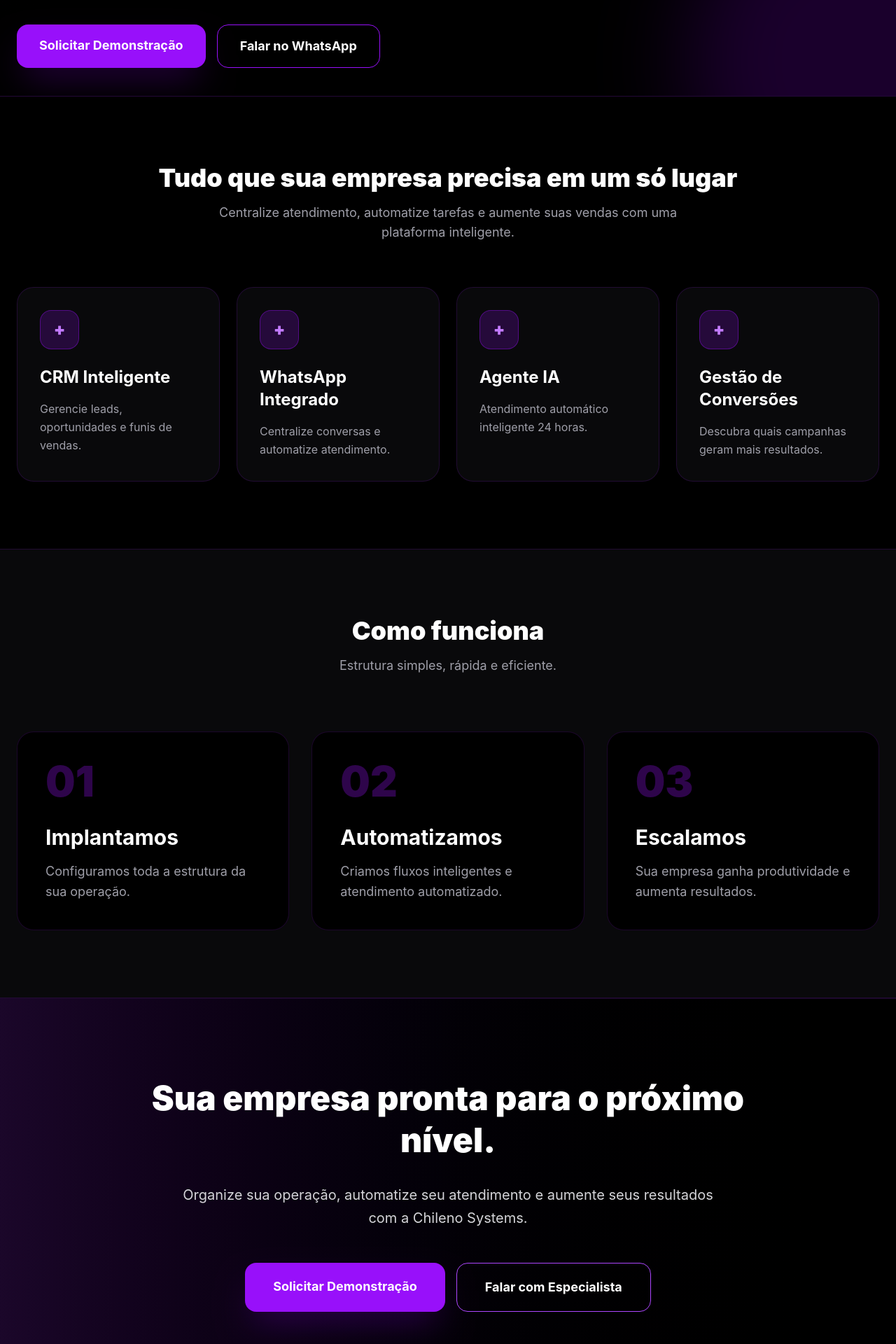
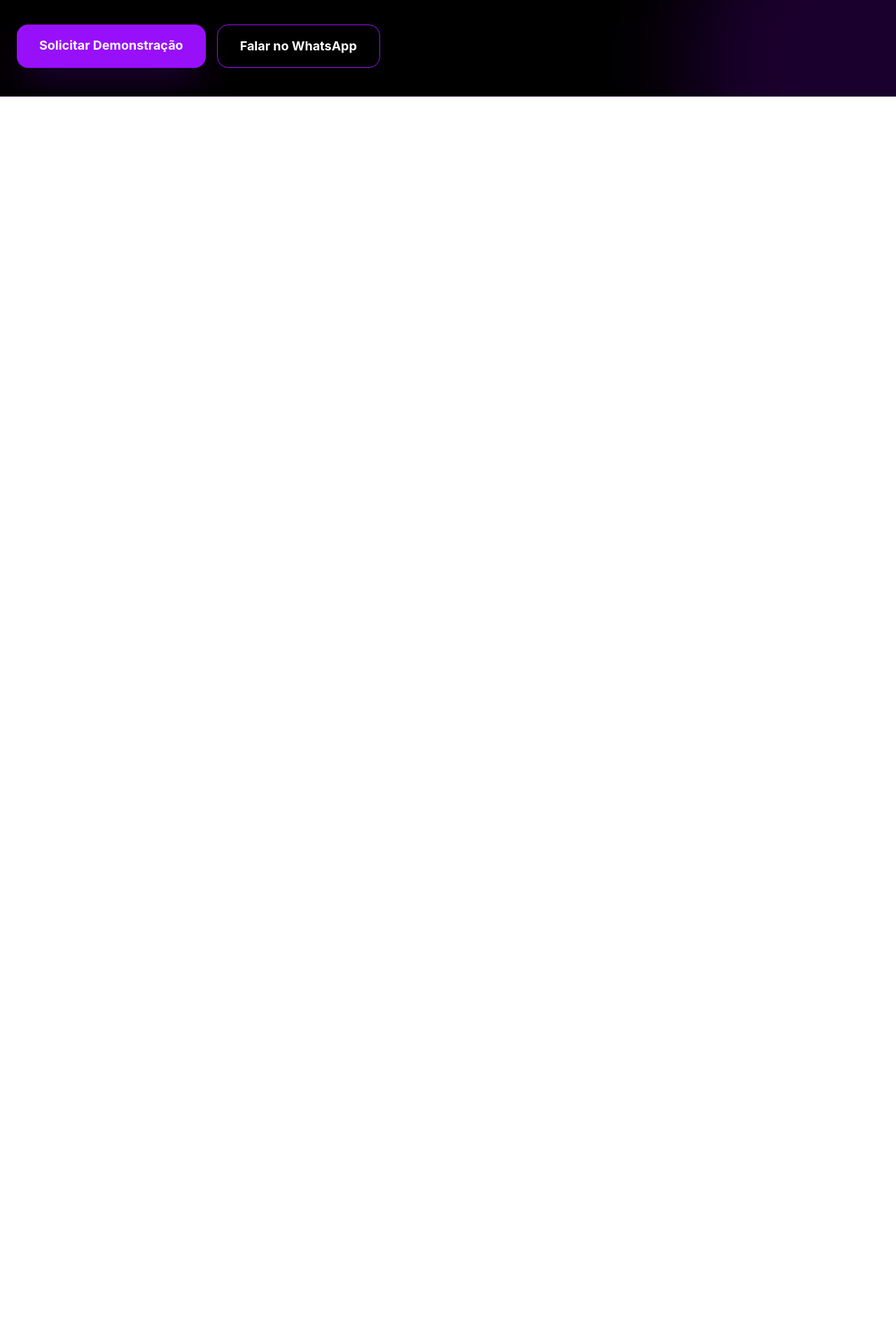
Before and after one commit to charlindiego-bot/chileno-systems, a React (Vite) app: page / in a window 1280 px wide. Shown: the part 860-2780 px from the top of the page at 70% size. After the commit the page ends 998 px from the top, so only its background shows below. Built offline with nearby package versions, Linux system fonts and the light colour scheme.

Commit message:
Botão WhatsApp flutuante

```diff
--- a/src/App.jsx
+++ b/src/App.jsx
@@ -7,6 +7,30 @@ export default function ChilenoSystemsLandingPage() {
 
   return (
     <div className="min-h-screen bg-black text-white font-sans overflow-hidden">
+
+      {/* BOTÃO FLUTUANTE WHATSAPP */}
+      <a
+        href={whatsappLink}
+        target="_blank"
+        rel="noopener noreferrer"
+        className="fixed bottom-6 right-6 z-50 group"
+      >
+
+        <div className="absolute inset-0 rounded-full bg-green-500 animate-ping opacity-30" />
+
+        <div className="relative w-16 h-16 rounded-full bg-green-500 hover:bg-green-600 transition flex items-center justify-center shadow-2xl shadow-green-500/40">
+
+          <svg
+            xmlns="http://www.w3.org/2000/svg"
+            viewBox="0 0 32 32"
+            className="w-9 h-9 fill-white"
+          >
+            <path d="M16.004 3C8.82 3 3 8.82 3 16.004c0 2.823.902 5.438 2.438 7.57L3 29l5.617-2.367a12.944 12.944 0 0 0 7.387 2.305H16c7.184 0 13.004-5.82 13.004-13.004S23.184 3 16 3zm0 23.633a10.58 10.58 0 0 1-5.39-1.477l-.387-.23-3.332 1.403 1.414-3.25-.25-.399a10.566 10.566 0 1 1 7.945 3.953zm5.8-7.89c-.317-.16-1.875-.926-2.164-1.031-.29-.106-.5-.16-.71.158-.211.317-.816 1.031-1 1.242-.184.21-.367.237-.684.079-.317-.16-1.34-.493-2.555-1.57-.946-.844-1.586-1.887-1.77-2.203-.183-.317-.02-.488.138-.648.142-.141.317-.367.474-.55.158-.185.211-.317.317-.528.105-.21.052-.395-.026-.554-.079-.16-.71-1.715-.973-2.348-.256-.614-.517-.53-.71-.54l-.606-.01c-.21 0-.553.079-.843.395-.29.317-1.105 1.078-1.105 2.625 0 1.547 1.132 3.04 1.29 3.25.158.211 2.227 3.402 5.398 4.77.754.325 1.342.52 1.8.665.756.24 1.444.206 1.988.125.607-.09 1.875-.766 2.137-1.504.264-.74.264-1.373.185-1.504-.078-.132-.288-.21-.605-.37z" />
+          </svg>
+
+        </div>
+
+      </a>
 
       {/* HERO */}
       <section className="relative overflow-hidden border-b border-purple-900/40">
@@ -101,21 +125,16 @@ export default function ChilenoSystemsLandingPage() {
             {/* DASHBOARD */}
             <div className="relative bg-zinc-950 border border-purple-800/30 rounded-3xl p-5 scale-95 shadow-2xl shadow-purple-900/30 w-full max-w-[620px]">
 
-              {/* TOP */}
               <div className="flex items-center gap-2 mb-6">
 
                 <div className="w-3 h-3 rounded-full bg-red-500" />
-
                 <div className="w-3 h-3 rounded-full bg-yellow-500" />
-
                 <div className="w-3 h-3 rounded-full bg-green-500" />
 
               </div>
 
-              {/* GRID */}
               <div className="grid gap-4">
 
-                {/* CARD */}
                 <div className="bg-zinc-900 rounded-2xl p-5 border border-zinc-800">
 
                   <div className="text-sm text-zinc-400 mb-2">
@@ -128,7 +147,6 @@ export default function ChilenoSystemsLandingPage() {
 
                 </div>
 
-                {/* LINHA */}
                 <div className="grid grid-cols-2 gap-4">
 
                   <div className="bg-zinc-900 rounded-2xl p-5 border border-zinc-800">
@@ -157,7 +175,6 @@ export default function ChilenoSystemsLandingPage() {
 
                 </div>
 
-                {/* CARD FINAL */}
                 <div className="bg-zinc-900 rounded-2xl p-5 border border-zinc-800">
 
                   <div className="flex justify-between items-center">
@@ -191,195 +208,6 @@ export default function ChilenoSystemsLandingPage() {
         </div>
 
       </section>
-
-      {/* BENEFÍCIOS */}
-      <section className="max-w-7xl mx-auto px-6 py-24">
-
-        <div className="text-center mb-16">
-
-          <h2 className="text-4xl font-black mb-4">
-            Tudo que sua empresa precisa em um só lugar
-          </h2>
-
-          <p className="text-zinc-400 text-lg max-w-2xl mx-auto">
-            Centralize atendimento, automatize tarefas e aumente suas vendas
-            com uma plataforma inteligente.
-          </p>
-
-        </div>
-
-        {/* CARDS */}
-        <div className="grid md:grid-cols-2 lg:grid-cols-4 gap-6">
-
-          {[
-            {
-              title: 'CRM Inteligente',
-              desc: 'Gerencie leads, oportunidades e funis de vendas.',
-            },
-            {
-              title: 'WhatsApp Integrado',
-              desc: 'Centralize conversas e automatize atendimento.',
-            },
-            {
-              title: 'Agente IA',
-              desc: 'Atendimento automático inteligente 24 horas.',
-            },
-            {
-              title: 'Gestão de Conversões',
-              desc: 'Descubra quais campanhas geram mais resultados.',
-            },
-          ].map((item, index) => (
-
-            <div
-              key={index}
-              className="bg-zinc-950 border border-purple-900/30 rounded-3xl p-8 hover:border-purple-500 transition"
-            >
-
-              <div className="w-14 h-14 rounded-2xl bg-purple-600/20 border border-purple-600/40 flex items-center justify-center text-purple-400 text-2xl font-black mb-6">
-                +
-              </div>
-
-              <h3 className="text-2xl font-bold mb-4">
-                {item.title}
-              </h3>
-
-              <p className="text-zinc-400 leading-relaxed">
-                {item.desc}
-              </p>
-
-            </div>
-
-          ))}
-
-        </div>
-
-      </section>
-
-      {/* COMO FUNCIONA */}
-      <section className="bg-zinc-950 border-y border-purple-900/30">
-
-        <div className="max-w-7xl mx-auto px-6 py-24">
-
-          <div className="text-center mb-20">
-
-            <h2 className="text-4xl font-black mb-4">
-              Como funciona
-            </h2>
-
-            <p className="text-zinc-400 text-lg">
-              Estrutura simples, rápida e eficiente.
-            </p>
-
-          </div>
-
-          <div className="grid lg:grid-cols-3 gap-8">
-
-            {[
-              {
-                step: '01',
-                title: 'Implantamos',
-                desc: 'Configuramos toda a estrutura da sua operação.',
-              },
-              {
-                step: '02',
-                title: 'Automatizamos',
-                desc: 'Criamos fluxos inteligentes e atendimento automatizado.',
-              },
-              {
-                step: '03',
-                title: 'Escalamos',
-                desc: 'Sua empresa ganha produtividade e aumenta resultados.',
-              },
-            ].map((item, index) => (
-
-              <div
-                key={index}
-                className="bg-black rounded-3xl border border-purple-900/30 p-10"
-              >
-
-                <div className="text-6xl font-black text-purple-600/30 mb-8">
-                  {item.step}
-                </div>
-
-                <h3 className="text-3xl font-bold mb-4">
-                  {item.title}
-                </h3>
-
-                <p className="text-zinc-400 text-lg leading-relaxed">
-                  {item.desc}
-                </p>
-
-              </div>
-
-            ))}
-
-          </div>
-
-        </div>
-
-      </section>
-
-      {/* CTA */}
-      <section className="relative overflow-hidden border-t border-purple-900/30">
-
-        <div className="absolute inset-0 bg-gradient-to-r from-purple-900/30 to-black" />
-
-        <div className="relative max-w-5xl mx-auto px-6 py-28 text-center">
-
-          <h2 className="text-5xl font-black leading-tight">
-            Sua empresa pronta para o próximo nível.
-          </h2>
-
-          <p className="mt-8 text-zinc-300 text-xl max-w-3xl mx-auto leading-relaxed">
-            Organize sua operação, automatize seu atendimento e aumente seus
-            resultados com a Chileno Systems.
-          </p>
-
-          <div className="mt-12 flex flex-wrap justify-center gap-4">
-
-            <a
-              href={whatsappLink}
-              target="_blank"
-              rel="noopener noreferrer"
-              className="bg-purple-600 hover:bg-purple-700 transition px-10 py-5 rounded-2xl font-bold text-lg shadow-2xl shadow-purple-700/30"
-            >
-              Solicitar Demonstração
-            </a>
-
-            <a
-              href={whatsappLink}
-              target="_blank"
-              rel="noopener noreferrer"
-              className="border border-purple-500 hover:bg-purple-600/10 transition px-10 py-5 rounded-2xl font-bold text-lg"
-            >
-              Falar com Especialista
-            </a>
-
-          </div>
-
-        </div>
-
-      </section>
-
-      {/* FOOTER */}
-      <footer className="border-t border-purple-900/20 bg-black py-10">
-
-        <div className="max-w-7xl mx-auto px-6 flex flex-col lg:flex-row justify-between items-center gap-6">
-
-          <img
-            src={logo}
-            alt="Chileno Systems"
-            className="w-52 opacity-90"
-          />
-
-          <div className="text-zinc-500 text-sm">
-            © 2026 Chileno Systems. Todos os direitos reservados.
-          </div>
-
-        </div>
-
-      </footer>
-
     </div>
   )
 }
```
